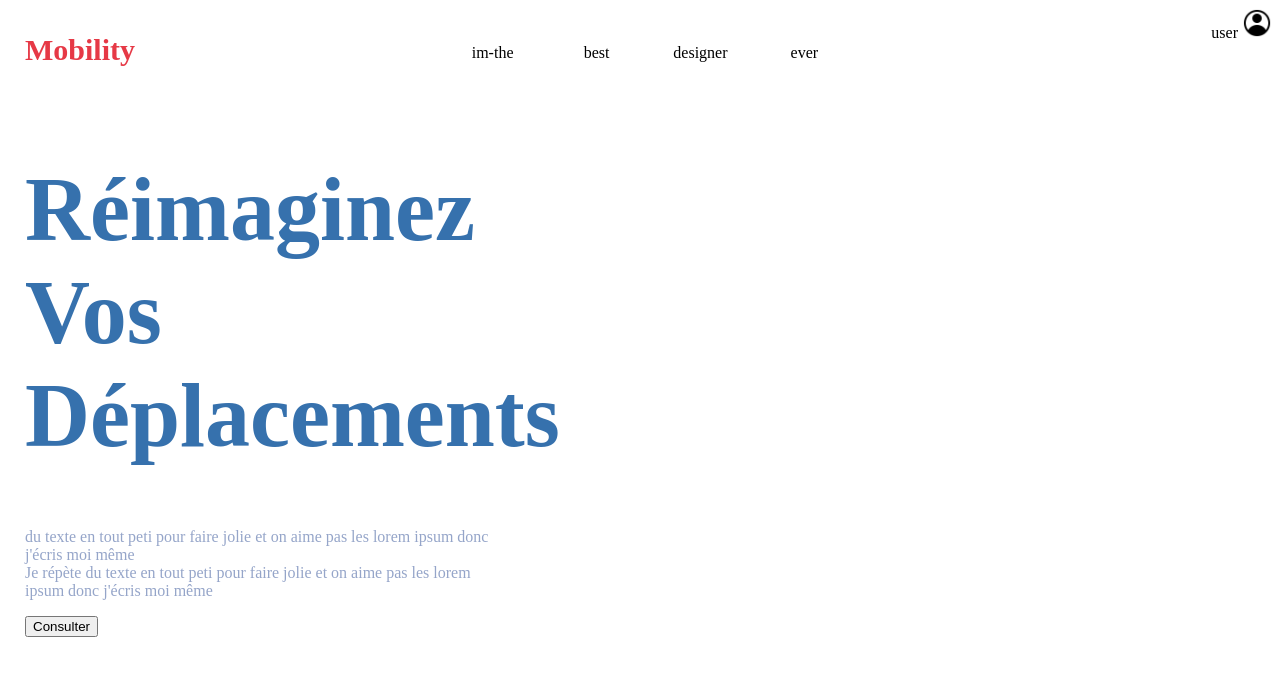
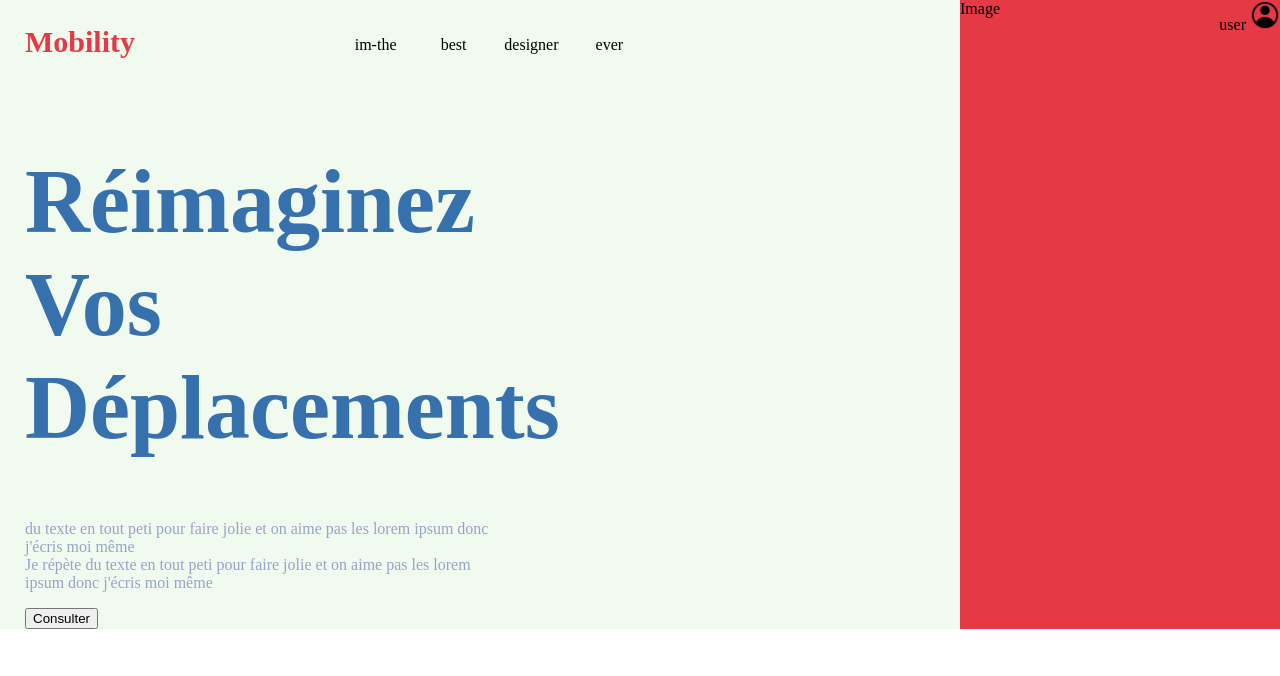
Before and after one commit to Eliott-Guignabaudet/YMaquette, a plain HTML site: page index.html in a window 1280 px wide. Drawn offline with Linux system fonts and the light colour scheme.

Commit message:
add background, separation body

```diff
--- a/index.html
+++ b/index.html
@@ -6,6 +6,9 @@
         <link rel="stylesheet" href="style.css">
     </head>
     <body>
+
+
+            <div id="body-div-1" >
                 <nav id="navbar">
                     <h2 id="navbar-title">Mobility</h2>
                     <div id="navbar-buttons">
@@ -14,7 +17,7 @@
                         <a>designer</a>
                         <a>ever</a>
                     </div>
-            <a id="user-button">user <img src="assets/utilisateur.png" alt="test"></a>
+
                 </nav>
                 <div id="center">
                     <h1>
@@ -28,5 +31,15 @@
                     </p>
                     <button>Consulter</button>
                 </div>
+            </div>
+            <div id="body-div-2">
+                <nav>
+                    <a id="user-button">user <img src="assets/utilisateur.png" alt="test"></a>
+                </nav>
+                <div>
+                    Image
+                </div>
+            </div>
+
     </body>
 </html>
--- a/style.css
+++ b/style.css
@@ -1,3 +1,4 @@
+
 h1{
     color: #3671ad;
     font-size: 90px;
@@ -8,10 +9,26 @@ p{
     color: rgb(149, 165, 201);
     font-size: 10x;
 }
-body{
-    margin-left: 25px;
+
+img{
+    width: 30px;
+    height: 30px;
 }
 
+body{
+    margin: 0;
+    display: grid;
+    grid-template-columns: 3fr 1fr;
+
+}
+
+#body-div-1{
+    background-color: #F1FAEE;
+}
+
+#body-div-2{
+    background-color: #E63946;
+}
 
 #navbar-title
 {
@@ -39,12 +56,11 @@ body{
 }
 
 #navbar{
+    margin-left: 25px;
     display: grid;
     grid-template-columns:1fr 1fr 1fr ;
-
 }
 
-img{
-    width: 30px;
-    height: 30px;
+#center{
+    margin-left: 25px;
 }
```
Lines whose indentation alone changed are shown as unchanged.
